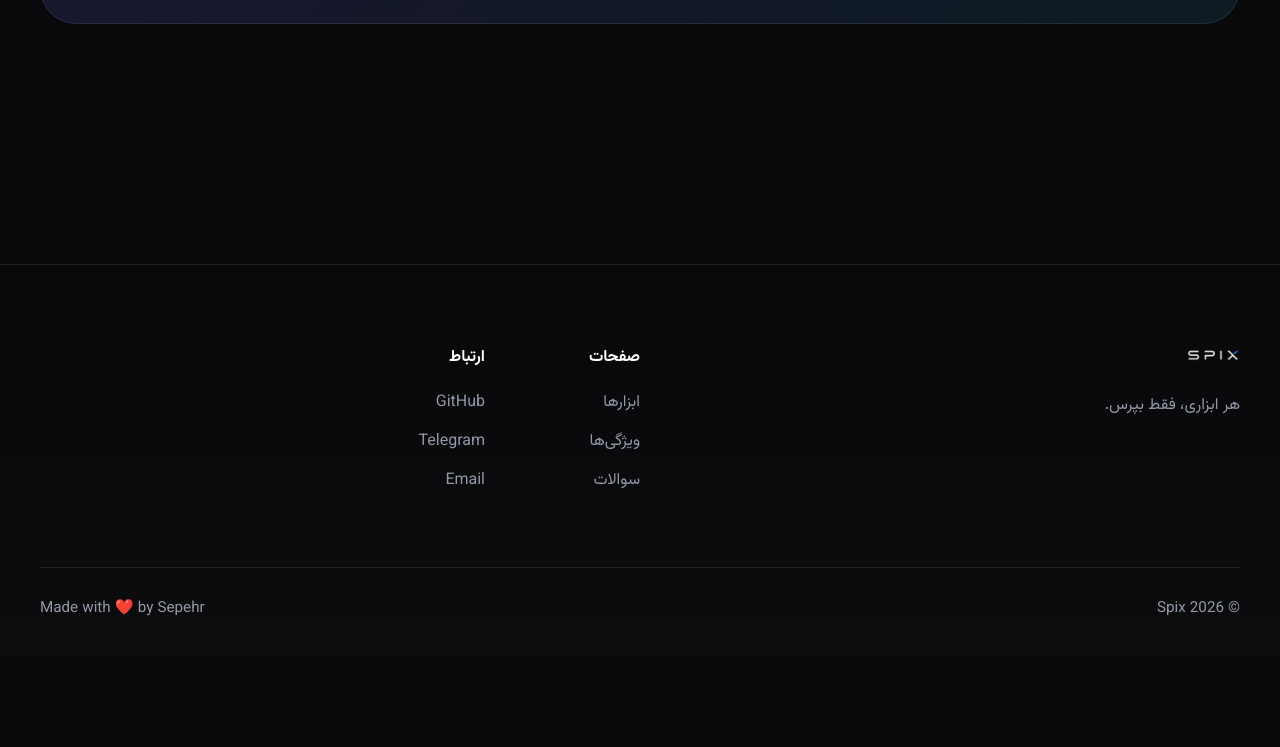
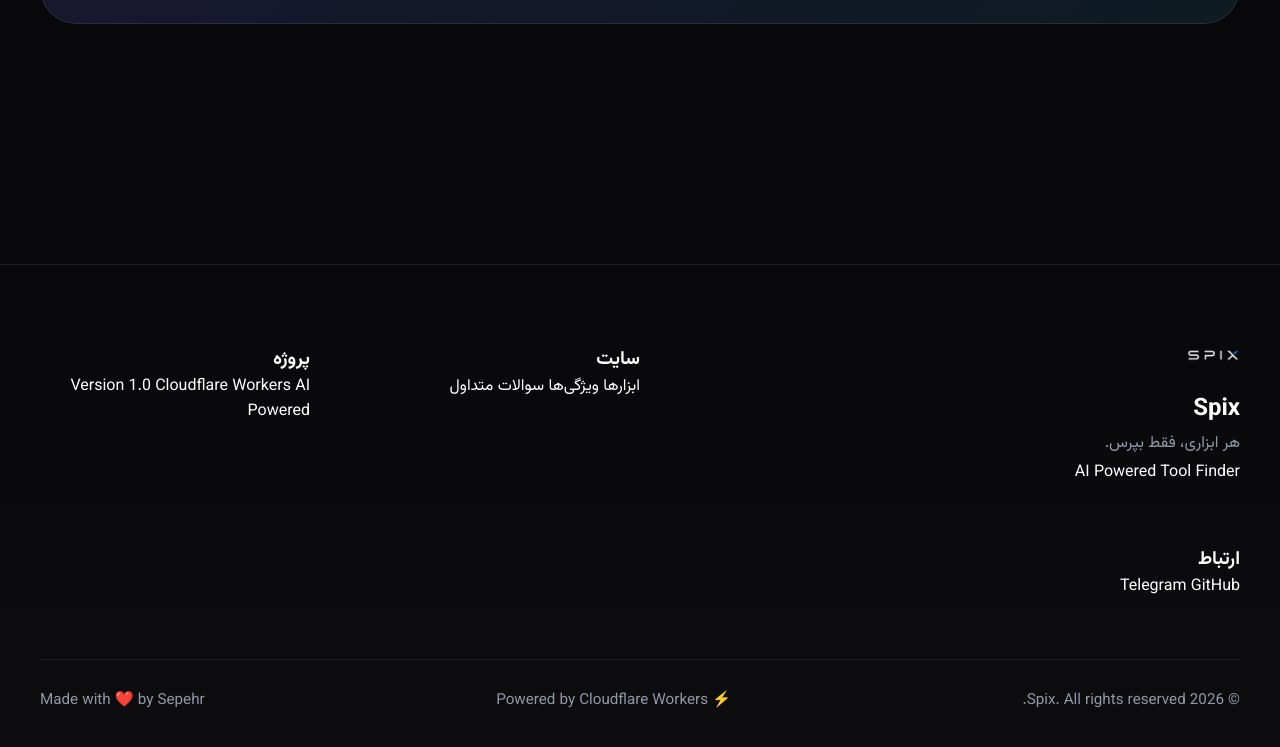
Before and after one commit to amirsepehr2020/ghatinet, a plain HTML site: page index.html in a window 1280 px wide. Shown: the part 4486-5233 px from the top of the page. Before the commit the page ends 5141 px from the top, so only its background shows below. Drawn offline with Linux system fonts and the light colour scheme.

Commit message:
Update index.html

```diff
--- a/index.html
+++ b/index.html
@@ -771,7 +771,11 @@ class="header__button">
 
 </main>
 
-<footer class="footer" id="about">
+<!-- ====================================
+Footer
+==================================== -->
+
+<footer class="footer">
 
     <div class="container">
 
@@ -781,26 +785,37 @@ class="header__button">
 
                 <img
                     src="logo.png"
-                    alt="Spix">
+                    alt="Spix Logo"
+                    class="footer__logo">
+
+                <h2>
+
+                    Spix
+
+                </h2>
 
                 <p>
 
-                    هر ابزاری،
-                    فقط بپرس.
+                    هر ابزاری، فقط بپرس.
 
                 </p>
 
+                <span>
+
+                    AI Powered Tool Finder
+
+                </span>
+
             </div>
 
-            <div class="footer__links">
 
-                <div>
+            <div class="footer__column">
 
-                    <h4>
+                <h3>
 
-                        صفحات
+                    سایت
 
-                    </h4>
+                </h3>
 
                 <a href="#tools">
 
@@ -816,25 +831,49 @@ class="header__button">
 
                 <a href="#faq">
 
-                        سوالات
+                    سوالات متداول
 
                 </a>
 
             </div>
 
-                <div>
 
-                    <h4>
+            <div class="footer__column">
+
+                <h3>
+
+                    پروژه
+
+                </h3>
+
+                <span>
+
+                    Version 1.0
+
+                </span>
+
+                <span>
+
+                    Cloudflare Workers
+
+                </span>
+
+                <span>
+
+                    AI Powered
+
+                </span>
+
+            </div>
+
+
+            <div class="footer__column">
+
+                <h3>
 
                     ارتباط
 
-                    </h4>
-
-                    <a href="#">
-
-                        GitHub
-
-                    </a>
+                </h3>
 
                 <a href="#">
 
@@ -844,7 +883,7 @@ class="header__button">
 
                 <a href="#">
 
-                        Email
+                    GitHub
 
                 </a>
 
@@ -852,21 +891,29 @@ class="header__button">
 
         </div>
 
-        </div>
+
+        <div class="footer__divider"></div>
+
 
         <div class="footer__bottom">
 
-            <span>
+            <p>
 
-                © 2026 Spix
+                © 2026 Spix. All rights reserved.
 
-            </span>
+            </p>
 
-            <span>
+            <div class="footer__badge">
+
+                ⚡ Powered by Cloudflare Workers
+
+            </div>
+
+            <p>
 
                 Made with ❤️ by Sepehr
 
-            </span>
+            </p>
 
         </div>
 
```
Lines whose indentation alone changed are shown as unchanged.
